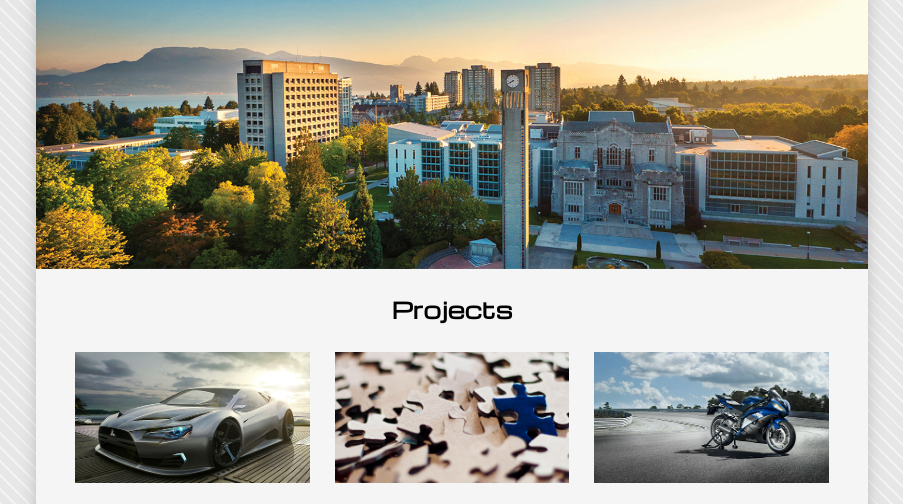
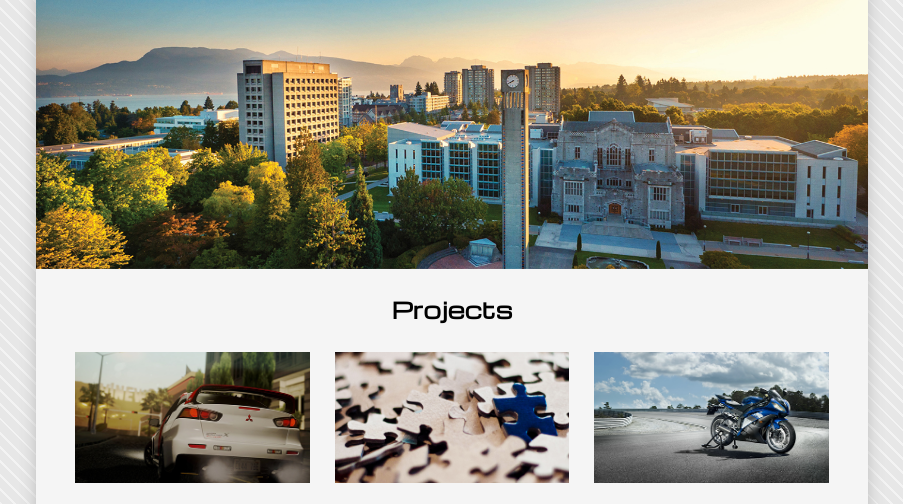
Before and after one commit to zhang165/zhang165.github.io, a plain HTML site: page index.html in a window 1280 px wide. Shown: the part 135-639 px from the top of the page, without its empty margins (188-1091 px from the left). Drawn offline with nearby package versions, Linux system fonts and the light colour scheme; a web font is replaced by a local one.

```diff
--- a/index.html
+++ b/index.html
@@ -67,7 +67,7 @@
 						<p>Self driving car navigation, built with Unity</p>
 						</div>
 					</div>
-					<div class="mosaic-backdrop"><img src="images/thumbs/drive.jpg" /></div>
+					<div class="mosaic-backdrop"><img src="images/thumbs/drive3.jpg" /></div>
 				</a>
 				</div>
 
```
Also changed, not shown: images/thumbs/drive2.jpg (added), images/thumbs/drive3.jpg (added).
